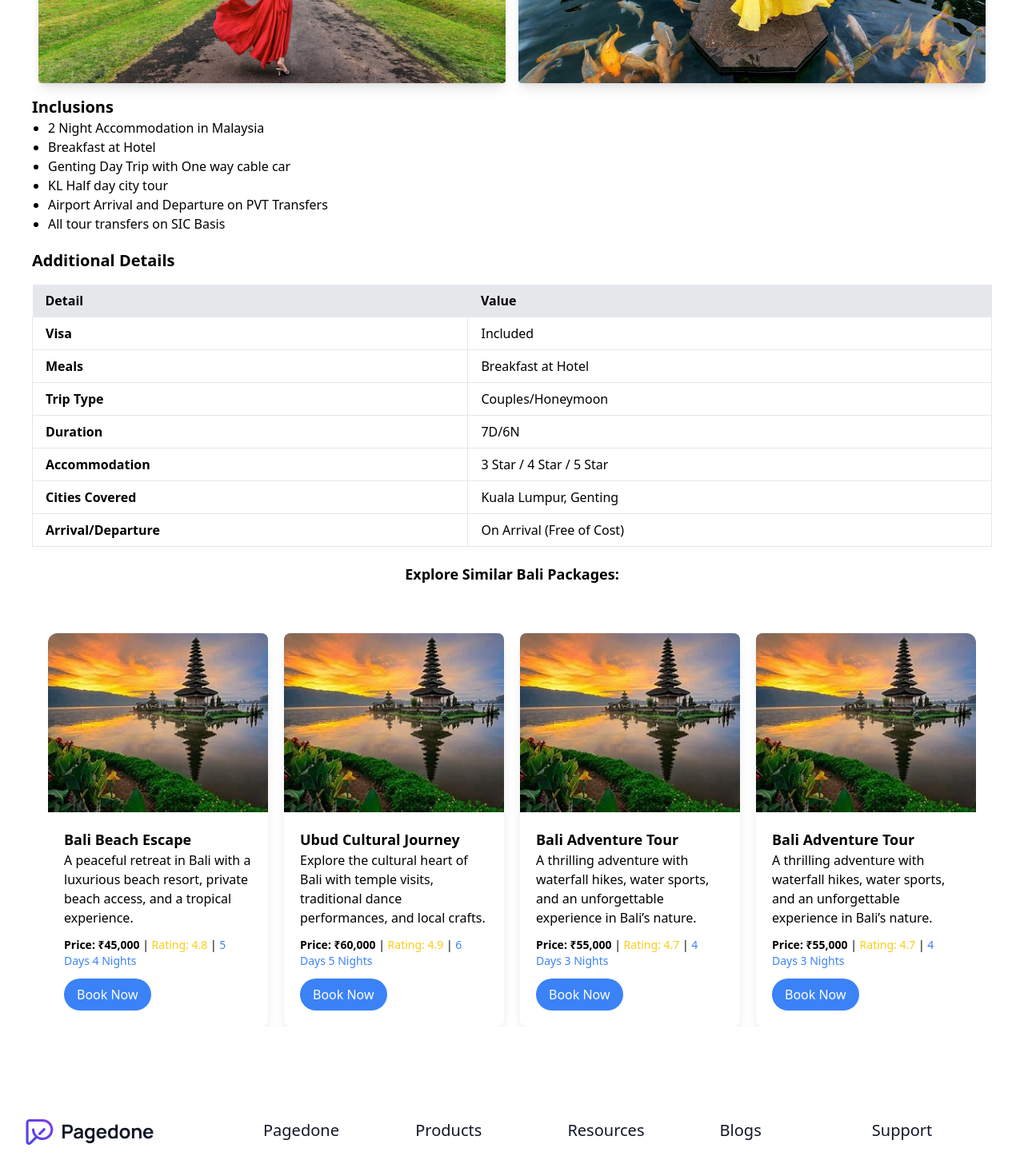
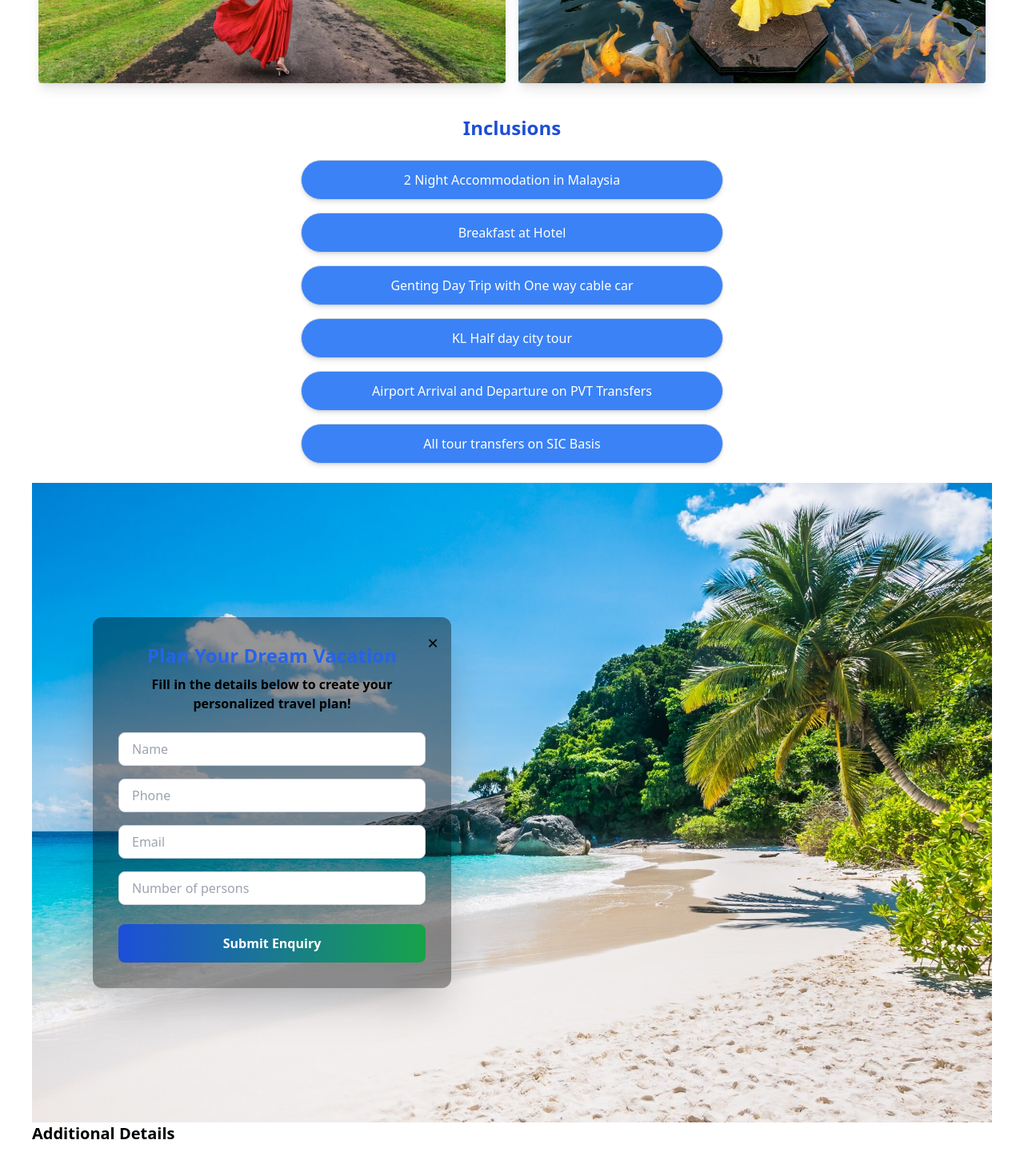
Before and after one commit to Dilipkumar750/TravelAgency, a React (Vite) app: page /ViewDetails in a window 1280 px wide. Shown: the part 1400-2846 px from the top of the page at 80% size. Built offline with nearby package versions, Linux system fonts and the light colour scheme; a web font is replaced by a local one.

Commit message:
dilip changes

```diff
--- a/package.json
+++ b/package.json
@@ -10,6 +10,7 @@
     "preview": "vite preview"
   },
   "dependencies": {
+    "aos": "^2.3.4",
     "keen-slider": "^6.8.6",
     "react": "^18.3.1",
     "react-dom": "^18.3.1",
--- a/src/App.jsx
+++ b/src/App.jsx
@@ -19,6 +19,8 @@ import Swal from "sweetalert2";
 import HoneymoonHome from './Components/HoneymoonComponent/HoneymoonHome';
 import TopHeader from './Pages/topHeader';
 import ViewDetails from './Components/ViewDetails';
+import AOS from 'aos';
+import 'aos/dist/aos.css';
 
 function App() {
   const [isModalOpen, setIsModalOpen] = useState(false);
@@ -50,6 +52,9 @@ function App() {
   const handleEndDateChange = (e) => {
     setEndDate(e.target.value);
   };
+  useEffect(() => {
+    AOS.init(1000);
+  }, []);
 
   return (
     <BrowserRouter>
--- a/src/Components/ViewDetails.jsx
+++ b/src/Components/ViewDetails.jsx
@@ -14,7 +14,7 @@ import "swiper/css/pagination";
 import { Navigation, Pagination, Autoplay } from "swiper/modules";
 import { FaPlane } from "react-icons/fa";
 import hotel from "../assets/hotel.jpg";
-
+import bg from "../assets/beachbg.jpeg"
 const ViewDetails = () => {
   const [modalOpen, setModalOpen] = useState(false);
   const [currentImage, setCurrentImage] = useState(null);
@@ -219,15 +219,101 @@ const ViewDetails = () => {
             />
           </div>
         </section>
+         <div className="w-full max-w-xl mx-auto p-6">
+            <h3
+              className="text-2xl font-semibold text-center mb-6 text-blue-700"
+              data-aos="fade-down"
+              data-aos-duration="1500"
+            >
+              Inclusions
+            </h3>
+            <div className="grid grid-cols-1 gap-4">
+              {inclusions.map((inclusion, index) => (
+                <div
+                  key={index}
+                  className="p-3 border border-gray-300 rounded-full shadow-md text-center text-white bg-blue-500 transform hover:scale-105 transition-transform duration-300"
+                  data-aos="fade-right"
+                  data-aos-delay={index * 100}
+                  data-aos-duration="1200"
+                >
+                  {inclusion}
+                </div>
+              ))}
+            </div>
+          </div>
         {/* Inclusions */}
-        <div className="mb-5">
-          <h3 className="text-xl font-semibold">Inclusions</h3>
-          <ul className="list-disc ml-5">
-            {inclusions.map((inclusion, index) => (
-              <li key={index}>{inclusion}</li>
-            ))}
-          </ul>
+        <div
+          className="grid grid-cols-1 lg:grid-cols-2 items-center h-screen bg-gray-100 bg-cover bg-center"
+          style={{ backgroundImage: `url(${bg})` }}
+        >
+
+
+          {/* Right Section: Modal Form */}
+          <div className="flex justify-center items-center p-6">
+            <div className="relative bg-black/40 rounded-xl shadow-2xl p-8 w-full max-w-md">
+              {/* Close Icon */}
+              <button
+                className="absolute top-4 right-4 text-black hover:text-gray-700 text-2xl"
+                onClick={handleCloseModal}
+                aria-label="Close"
+              >
+                &times;
+              </button>
+
+              {/* Header Section */}
+              <div className="mb-6">
+                <h2 className="text-2xl font-bold text-blue-600 text-center mb-2">
+                  Plan Your Dream Vacation
+                </h2>
+                <p className="text-center text-black font-bold">
+                  Fill in the details below to create your personalized travel plan!
+                </p>
+              </div>
+
+              {/* Form Fields */}
+              {/* Add validation or dynamic bindings for better interactivity */}
+              <div className="space-y-4">
+                <input
+                  id="name"
+                  type="text"
+                  className="w-full border border-gray-300 rounded-lg px-4 py-2"
+                  placeholder="Name"
+                />
+                <input
+                  id="phone"
+                  type="text"
+                  className="w-full border border-gray-300 rounded-lg px-4 py-2"
+                  placeholder="Phone"
+                />
+                <input
+                  id="email"
+                  type="email"
+                  className="w-full border border-gray-300 rounded-lg px-4 py-2"
+                  placeholder="Email"
+                />
+                <input
+                  id="persons"
+                  type="number"
+                  className="w-full border border-gray-300 rounded-lg px-4 py-2"
+                  placeholder="Number of persons"
+                  min="1"
+                />
+              </div>
+
+              {/* Submit Button */}
+              <div className="mt-6">
+                <button
+                  className="w-full bg-gradient-to-r from-blue-700 to-green-600 text-white font-semibold rounded-lg px-6 py-3 transform hover:scale-105 transition-transform"
+                  onClick={() => alert("Form submitted!")}
+                >
+                  Submit Enquiry
+                </button>
+              </div>
+            </div>
+          </div>
         </div>
+
+
 
         {/* Additional Information */}
         <div className="mb-5">
```
Also changed, not shown: src/assets/beachbg.jpeg (added), 1 other file (tests, documents, lock files or other folders).
